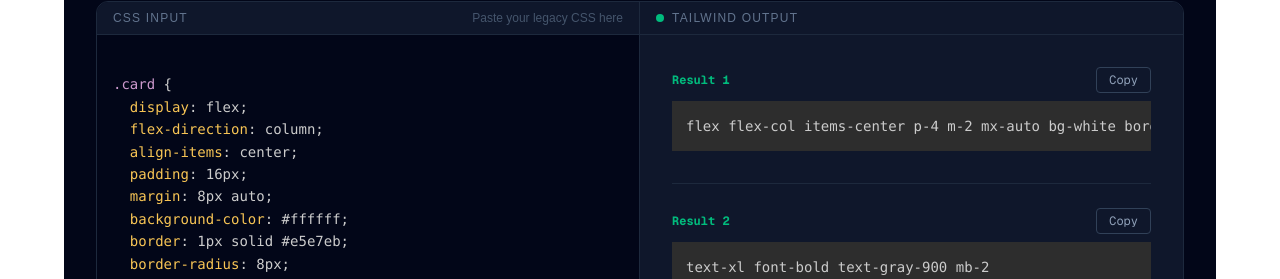
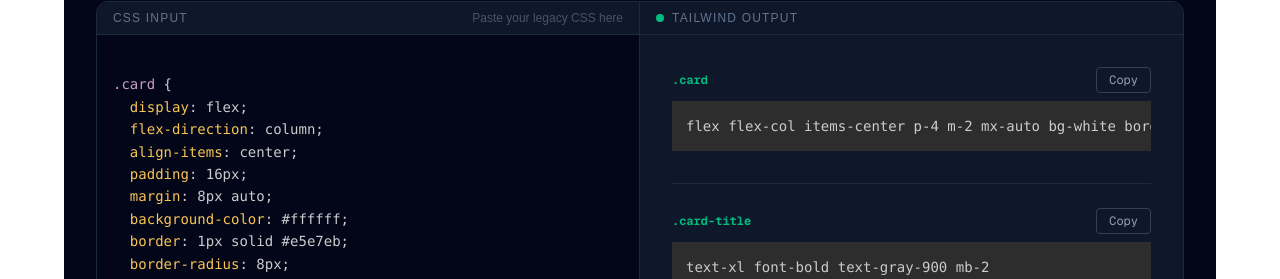
Before and after one commit to helenwijaya95/css-refactorer, a Next.js app: page / in a window 1280 px wide. Shown: the part 209-488 px from the top of the page. Built offline with nearby package versions, Linux system fonts and the light colour scheme; no server answers.

Commit message:
update mock-data

```diff
--- a/src/mockData.ts
+++ b/src/mockData.ts
@@ -1,10 +1,12 @@
 // src/constants/mockData.ts
 export const MOCK_REFACTOR_RESULT = [
   {
+    "originalClassName":".card",
     "tailwindClasses": "flex flex-col items-center p-4 m-2 mx-auto bg-white border border-gray-200 rounded-lg max-w-sm hover:shadow-lg",
     "explanation": "Mock container styles"
   },
   {
+    "originalClassName":".card-title",
     "tailwindClasses": "text-xl font-bold text-gray-900 mb-2",
     "explanation": "Mock title styles"
   }
```
